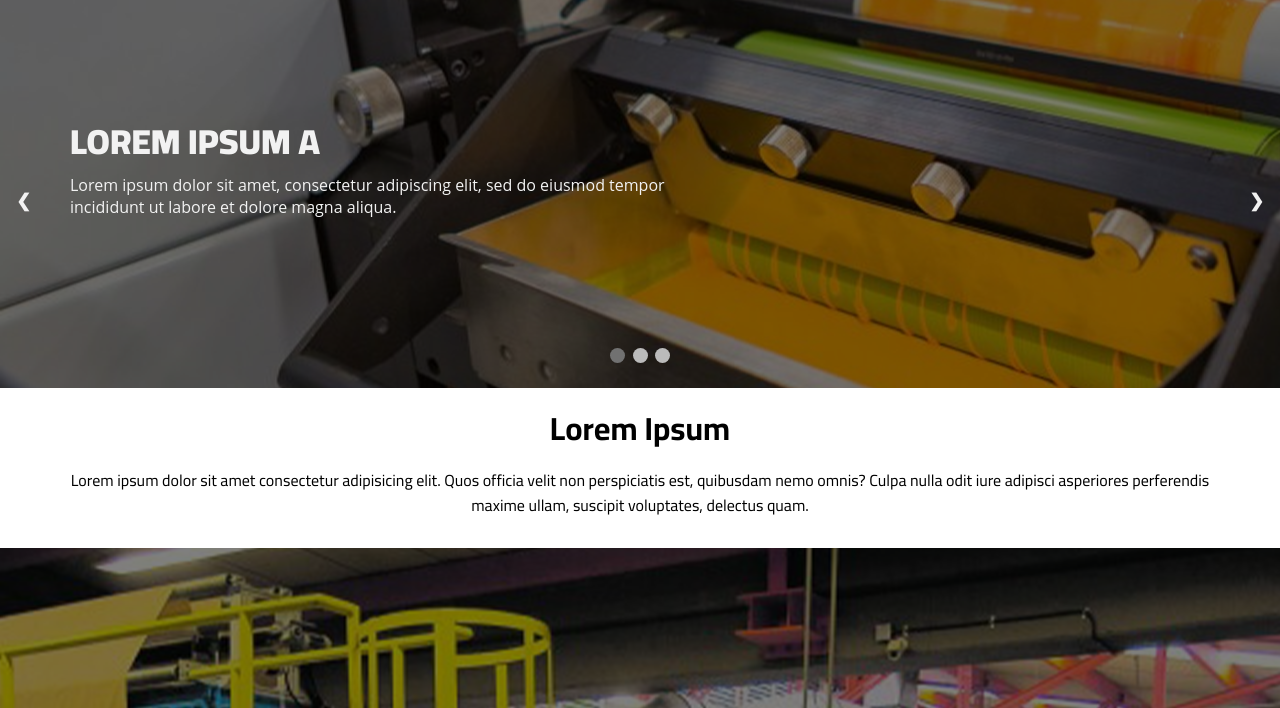
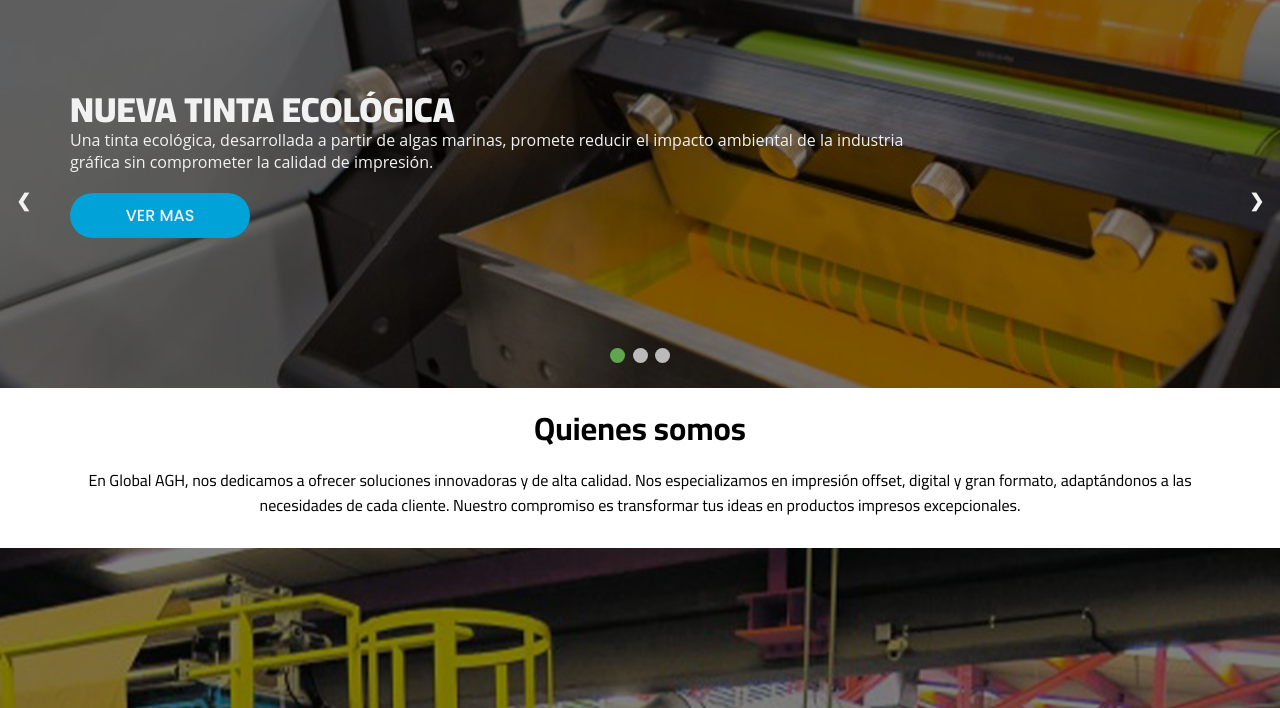
Before and after one commit to siropregno/aghsa-webdev, a website: page index.html in a window 1280 px wide. Shown: the part 92-800 px from the top of the page. Drawn offline with Linux system fonts and the light colour scheme.

Commit message:
pequeños detalles y botones

```diff
--- a/index.html
+++ b/index.html
@@ -1,6 +1,5 @@
 <!DOCTYPE html>
 <html lang="es">
-
 	<head>
 		<meta charset="UTF-8">
 		<meta http-equiv="X-UA-Compatible" content="IE=edge">
@@ -59,27 +58,29 @@
 			</div>
 		</nav>
 	</header>
-
 	<body>
 		<div class="slideshow-container">
 			<div class="mySlides fade">
 				<div class="slider-textbox">
-                <h1 class="slider-image-title">Lorem Ipsum A</h1>
-                <p class="slider-image-text">Lorem ipsum dolor sit amet, consectetur adipiscing elit, sed do eiusmod tempor incididunt ut labore et dolore magna aliqua.</p>
+					<h1 class="slider-image-title">Nueva Tinta Ecológica</h1>
+					<p class="slider-image-text">Una tinta ecológica, desarrollada a partir de algas marinas, promete reducir el impacto ambiental de la industria gráfica sin comprometer la calidad de impresión.</p>
+          <a href="" class="slider-button"> Ver mas</a>
         </div>
 				<a href="#" target="_blank"><img src="./assets/images/img1.png"></a>
 			</div>
 			<div class="mySlides fade">
 				<div class="slider-textbox">
-                <h1 class="slider-image-title">Lorem Ipsum B</h1>
-                <p class="slider-image-text">Lorem ipsum dolor sit amet, consectetur adipiscing elit, sed do eiusmod tempor incididunt ut labore et dolore magna aliqua.</p>
+					<h1 class="slider-image-title">Nueva Tinta Ecológica</h1>
+					<p class="slider-image-text">Una tinta ecológica, desarrollada a partir de algas marinas, promete reducir el impacto ambiental de la industria gráfica sin comprometer la calidad de impresión.</p>
+          <a href="" class="slider-button"> Ver mas</a>
         </div>
 				<a href="#" target="_blank"><img src="./assets/images/img2.png"></a>
 			</div>
 			<div class="mySlides fade">
 				<div class="slider-textbox">
-                <h1 class="slider-image-title">Lorem Ipsum C</h1>
-                <p class="slider-image-text">Lorem ipsum dolor sit amet, consectetur adipiscing elit, sed do eiusmod tempor incididunt ut labore et dolore magna aliqua.</p>
+					<h1 class="slider-image-title">Nueva Tinta Ecológica</h1>
+					<p class="slider-image-text">Una tinta ecológica, desarrollada a partir de algas marinas, promete reducir el impacto ambiental de la industria gráfica sin comprometer la calidad de impresión.</p>
+          <a href="" class="slider-button"> Ver mas</a>
         </div>
 				<a href="#" target="_blank"><img src="./assets/images/img3.png"></a>
 			</div>
@@ -92,8 +93,8 @@
 			</div>
 		</div>
 		<div class="text-box">
-        <h1>Lorem Ipsum</h1>
-        <p>Lorem ipsum dolor sit amet consectetur adipisicing elit. Quos officia velit non perspiciatis est, quibusdam nemo omnis? Culpa nulla odit iure adipisci asperiores perferendis maxime ullam, suscipit voluptates, delectus quam.</p>
+			<h1>Quienes somos</h1>
+			<p>En Global AGH, nos dedicamos a ofrecer soluciones innovadoras y de alta calidad. Nos especializamos en impresión offset, digital y gran formato, adaptándonos a las necesidades de cada cliente. Nuestro compromiso es transformar tus ideas en productos impresos excepcionales.</p>
 		</div>
 		<div class="image2">
 			<img src="./assets/images/img3.png" alt="anilox-roller">
@@ -151,5 +152,4 @@
 	</body>
 	<script src="https://kit.fontawesome.com/66f6813926.js" crossorigin="anonymous"></script>
 	<script src="script.js" crossorigin="anonymous"></script>
-
 </html>
--- a/scss/_estructura.scss
+++ b/scss/_estructura.scss
@@ -178,6 +178,7 @@ body {
 .slider-image-title {
 	font-family: $cairo;
 	font-size: 35px;
+  line-height: 40px;
 	font-weight: $black;
 	text-transform: uppercase;
 }
@@ -187,12 +188,30 @@ body {
 	width: 70%;
 }
 
+.slider-button {
+  font-family: $poppins;
+  font-weight: $medium;
+  color: $blanco;
+  text-transform: uppercase;
+  text-decoration: none;
+  border-radius: 50px;
+  background-color: $celeste-1;
+  width: 15%;
+  text-align: center;
+  margin-top: 20px;
+  padding: 10px 0px;
+
+  @media screen and (max-width: $laptop) {
+		width: 120px;
+	}
+
+}
+
 .mySlides {
 	display: none;
 }
 
-.prev,
-.next {
+.prev, .next {
 	cursor: pointer;
 	position: absolute;
 	width: auto;
@@ -248,7 +267,7 @@ body {
 
 .active,
 .dot:hover {
-	background-color: #717171;
+	background-color: $verde-1;
 }
 
 .fade {
```
Also changed, not shown: aghsa-webdev/assets/images/logocolor.png, css/main.css, 1 other file. Lines whose indentation alone changed are shown as unchanged.
